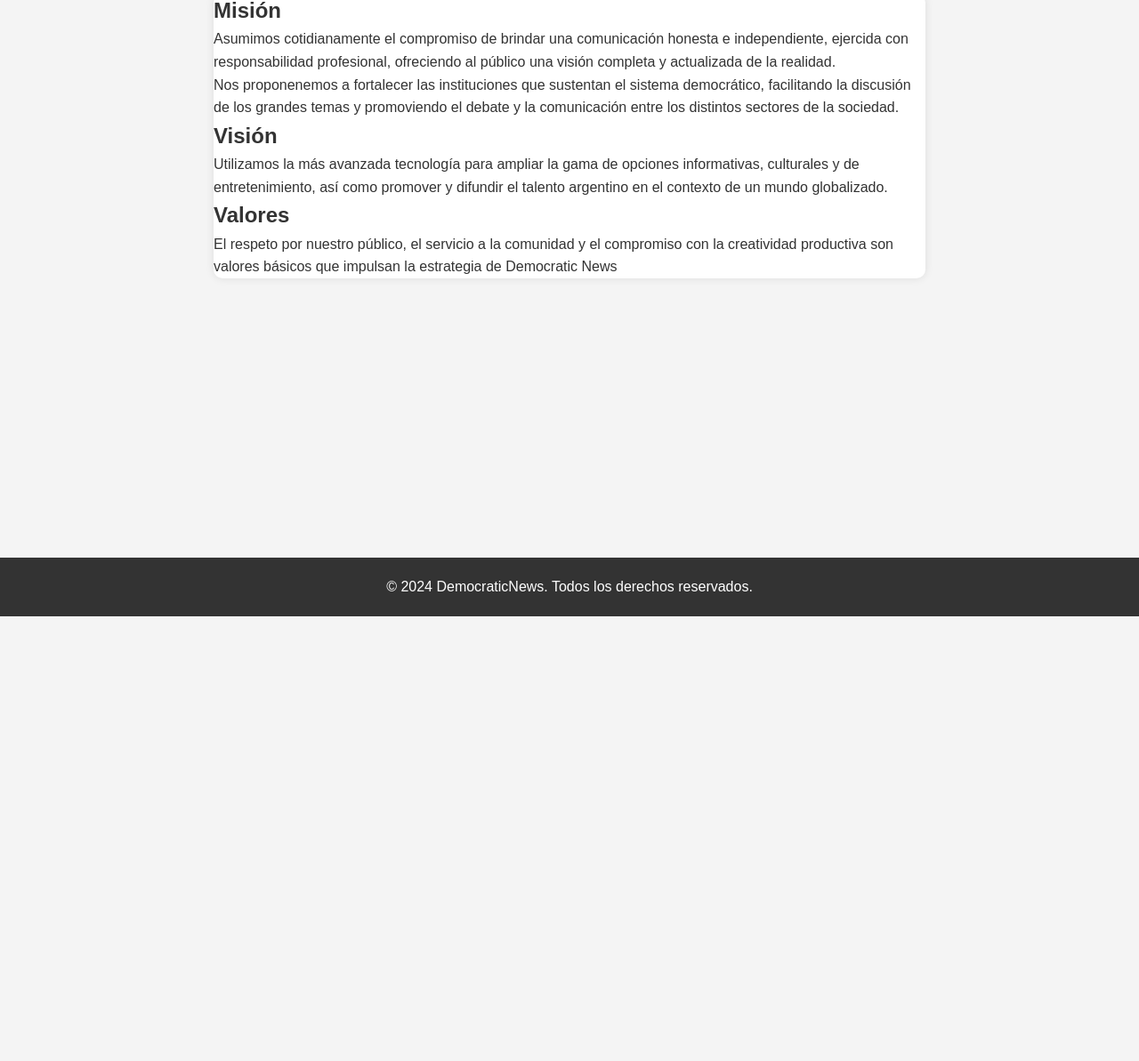
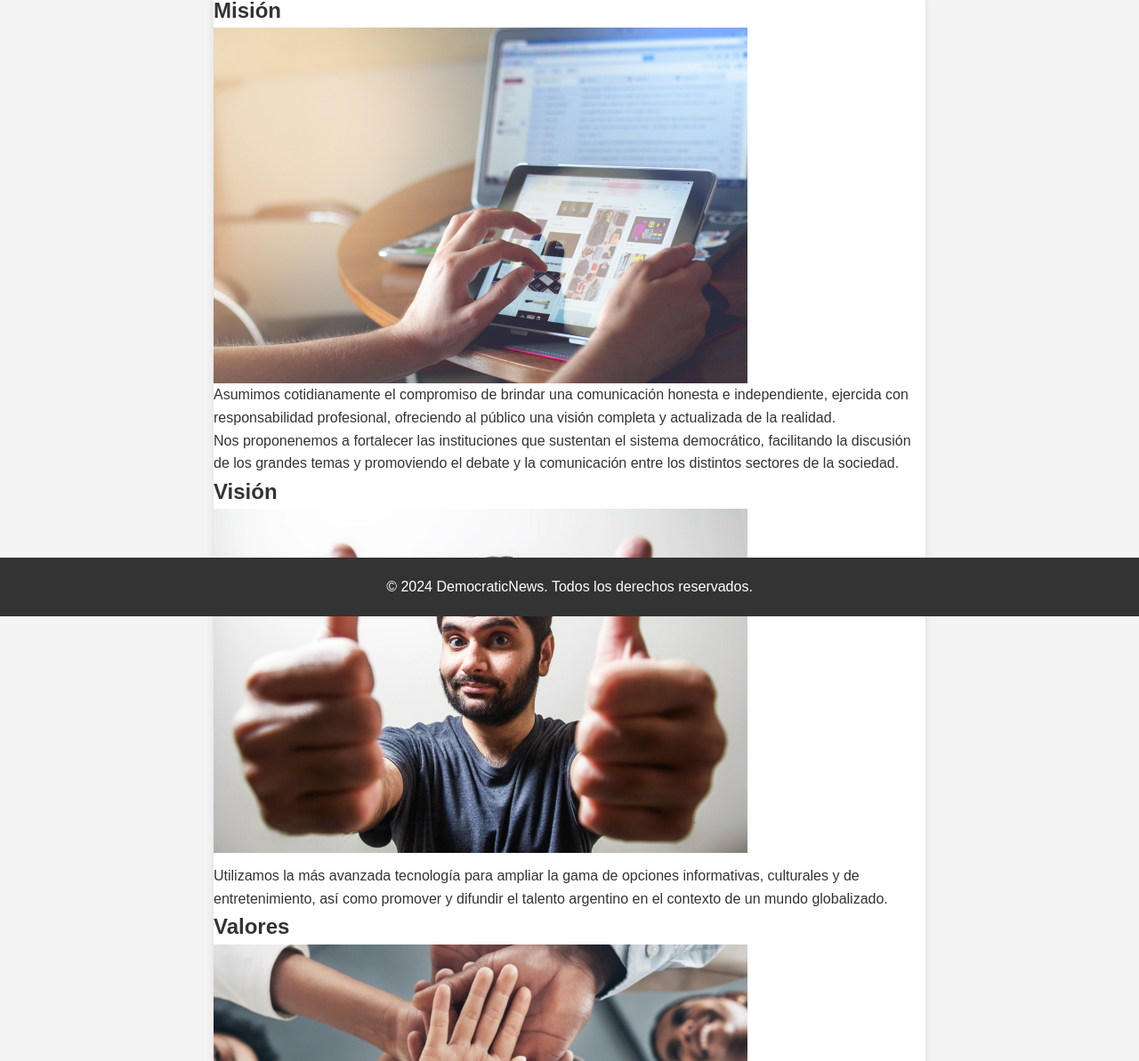
Before and after one commit to VickyRobledo88/CodoACodoG18, a plain HTML site: page pages/about.html in a window 1280 px wide. Shown: the part 107-1300 px from the top of the page at 89% size. Before the commit the page ends 800 px from the top, so only its background shows below. Drawn offline with Linux system fonts and the light colour scheme.

Commit message:
about con html

```diff
--- a/pages/about.html
+++ b/pages/about.html
@@ -33,6 +33,7 @@
     <main>
         <section>
             <h1>Misión</h1>
+            <img src="/static/img/about images/tablet mision.png" alt="Mision de la empresa"width=600px height="400px">
             <p> Asumimos cotidianamente el compromiso de brindar una
                  comunicación honesta e independiente, ejercida con responsabilidad profesional,
                  ofreciendo al público una visión completa y actualizada de la realidad. </p>
@@ -43,6 +44,7 @@
             </section>
             <section>
                 <h1>Visión</h1>
+                <img src="/static/img/about images/pulgar vision.png" alt="Vision de la empresa"width=600px height="400px">
                 <p> Utilizamos la más avanzada
                     tecnología para ampliar la gama de opciones informativas,
                     culturales y de entretenimiento, así como promover y
@@ -52,6 +54,7 @@
             </section>
             <section >
                 <h1>Valores</h1>
+                <img src="/static/img/about images/unidos valores.png" alt="Mision de la empresa"width=600px height="400px">
                 <p> El respeto por nuestro público, el servicio a la
                     comunidad y el compromiso con la creatividad
                     productiva son valores básicos que impulsan la
```
Also changed, not shown: css/about.css (added), static/img/about images/pulgar vision.png (added), static/img/about images/tablet mision.png (added), static/img/about images/unidos valores.png (added).
